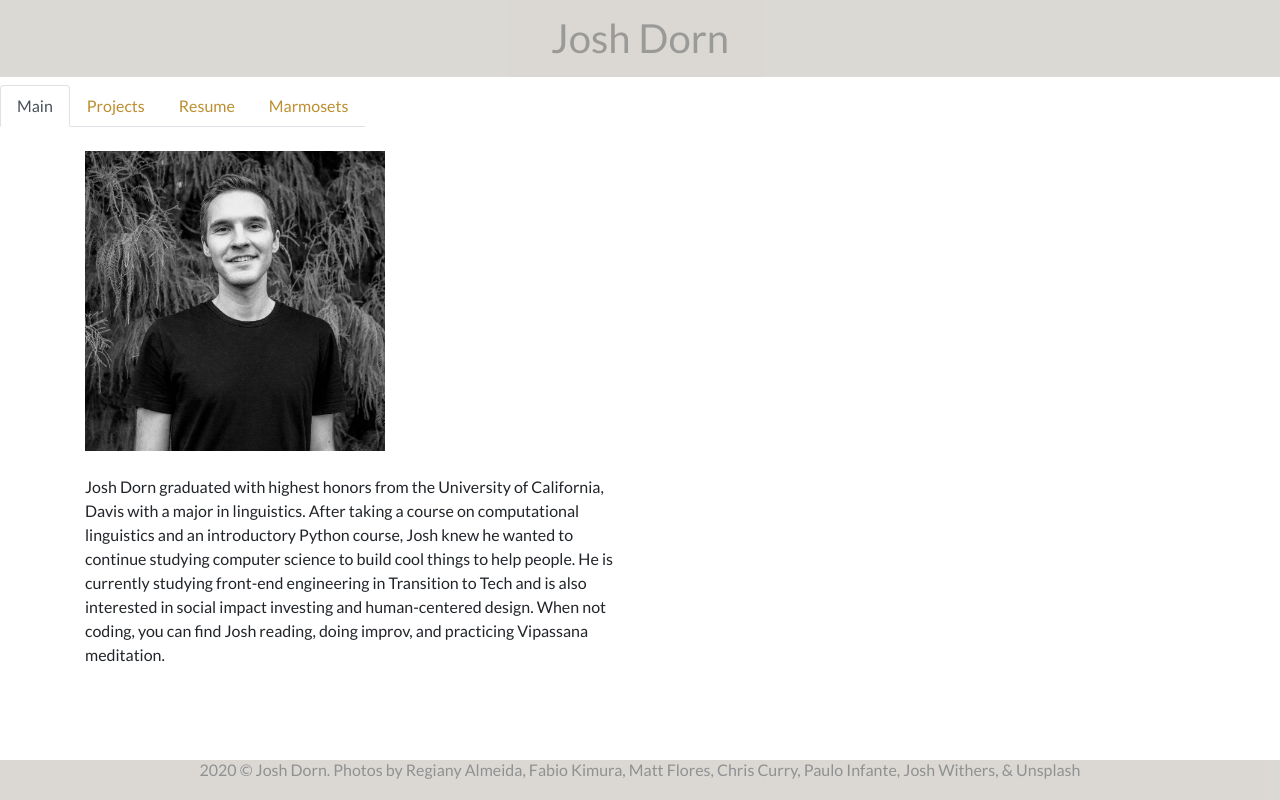
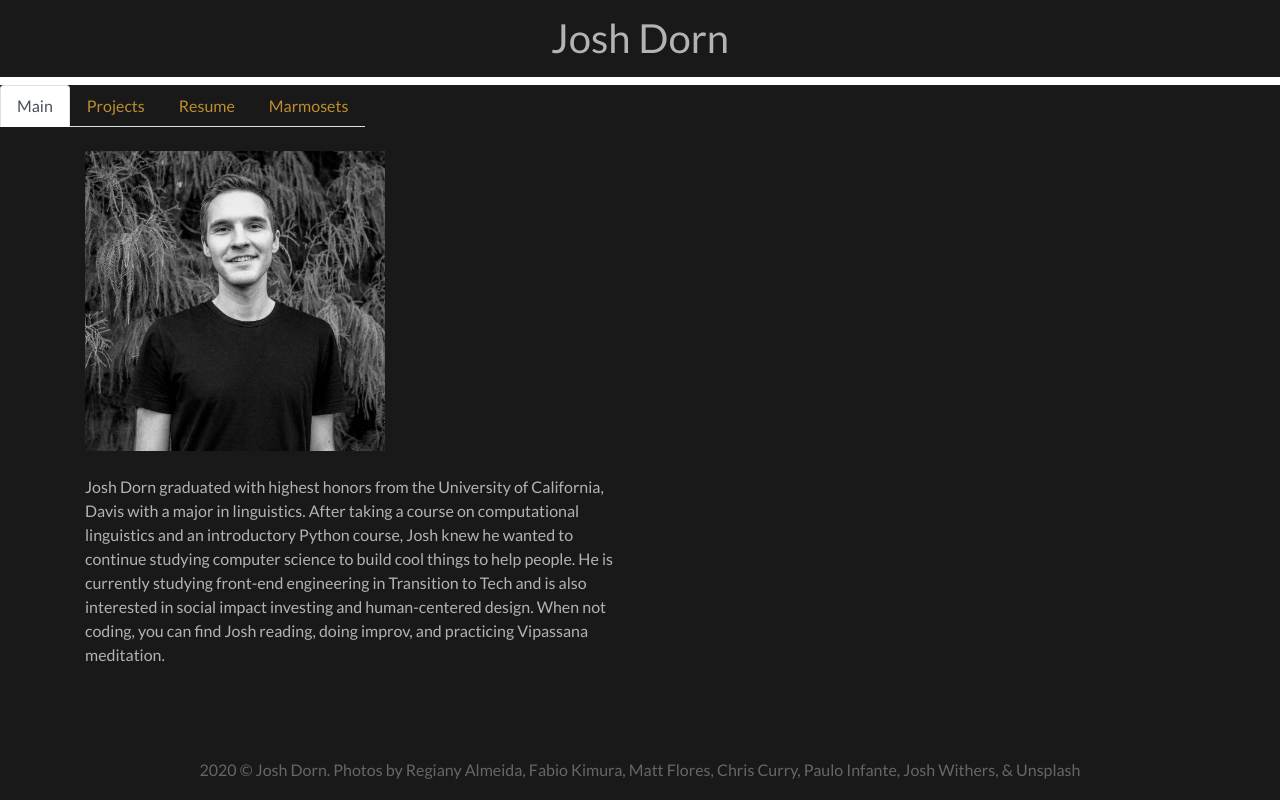
Before and after one commit to jrdorn/jrdorn.github.io, a React (Create React App) app: page / in a window 1280 px wide. Built offline with nearby package versions, Linux system fonts and the light colour scheme.

Commit message:
New color scheme

```diff
--- a/src/App.css
+++ b/src/App.css
@@ -6,14 +6,17 @@ main,
 header,
 footer {
   font-family: "Lato", sans-serif;
+  color: #b3b3b3;
+}
+
+/* Background color */
+* {
+  background-color: #191919;
 }
 
 /* Center the title */
 header {
   text-align: center;
-  color: #383734;
-  background-color: #b8b3a9;
-  opacity: 0.5;
 }
 
 /* Single spacing */
@@ -63,7 +66,6 @@ footer {
   bottom: 0;
   width: 100%;
   height: 2.5rem;
-  background-color: #b8b3a9;
   opacity: 0.5;
 }
 
```
